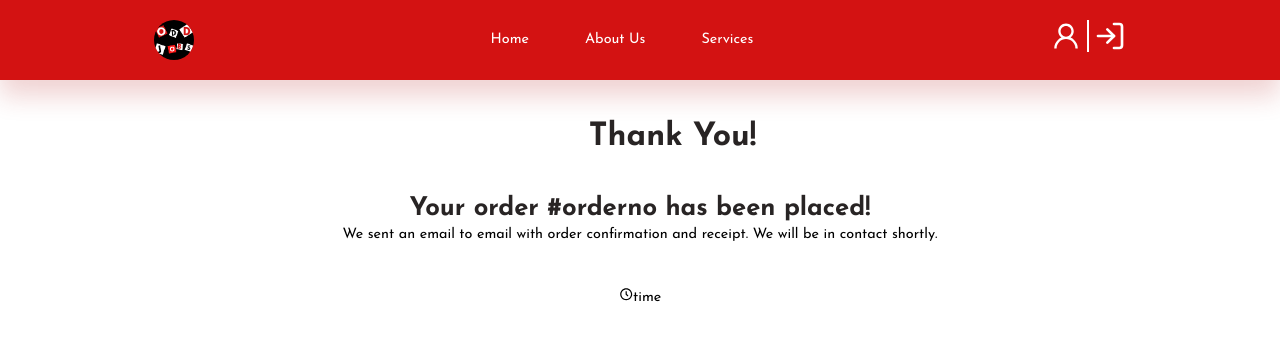
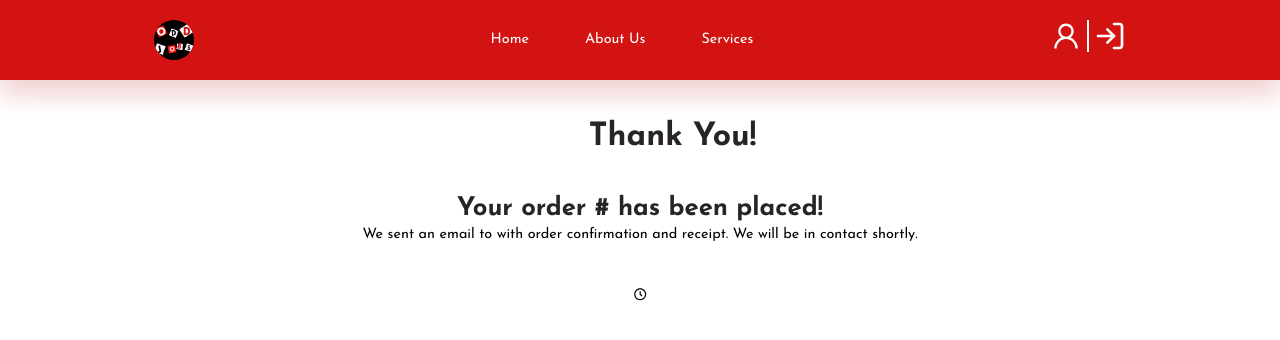
Before and after one commit to pan-dya/WADS_Final, a React (Create React App) app in the folder FrontEnd/: page /submitted in a window 1280 px wide. Shown: the top 340 px of the page. Built offline with nearby package versions, Linux system fonts and the light colour scheme; no server answers.

Commit message:
Finishing Touches

```diff
--- a/FrontEnd/src/Pages/Complete.js
+++ b/FrontEnd/src/Pages/Complete.js
@@ -7,22 +7,42 @@ import '../Design/Complete.css'
 
 const Complete = () => {
     const [token, setToken] = useState('');
+    const [email, setEmail] = useState('');
     const [expire, setExpire] = useState('');
+    const[userId, setUserId] = useState('');
+    const [serviceId, setServiceId] = useState('');
+    const [time, setTime] = useState('');
     const navigate = useNavigate();
 
     useEffect(()=>{
         refreshToken();
-      },[]);
+        grabServices();
+      },[userId]);
       const refreshToken = async ()=>{
         try {
           const response = await axios.get('http://localhost:5000/token');
           setToken(response.data.accessToken);
           const decoded = jwt_decode(response.data.accessToken);
+          setEmail(decoded.email);
+          setUserId(decoded.userId);
           setExpire(decoded.exp);
         } catch (error) {
             if(error.response){
               navigate("/login");
             }
+        }
+      }
+
+      const grabServices = async()=>{
+        try {
+          const response = await axios.get(`http://localhost:5000/services/${userId}`);
+          const userAddress = response.data;
+          const id = userAddress.id;
+          const updatedAt = userAddress.updatedAt;
+          setServiceId(id);
+          setTime(updatedAt);
+        } catch (error) {
+          console.log(error);
         }
       }
 
@@ -40,16 +60,17 @@ const Complete = () => {
           return Promise.reject(error);
       });
 
+
   return (
     <div>
       <div className='padding'></div>
       <h2 className='page-title'>Thank You!</h2>
         <div className='wrapper-complete'>
-              <h3>Your order #orderno has been placed!</h3>
-              <p>We sent an email to email with order confirmation and receipt. We will be in contact shortly.</p>
+              <h3>Your order #{serviceId} has been placed!</h3>
+              <p>We sent an email to {email} with order confirmation and receipt. We will be in contact shortly.</p>
               <div className='time-placed'>
                   <i><BiTimeFive/></i>
-                  <p>time</p>
+                  <p>{time}</p>
               </div>
         </div>
     </div>
--- a/FrontEnd/src/Pages/Service.js
+++ b/FrontEnd/src/Pages/Service.js
@@ -15,9 +15,6 @@ const Service = ({selectedService}) => {
   const [token, setToken] = useState('');
   const[userId, setUserId] = useState('');
   const [expire, setExpire] = useState('');
-  const [value, setValue] = useState('');
-  const [msg, setMsg] = useState("");
-  const [TOS, setTOS] = useState("");
   const [serviceDetails, setServiceDet] = useState("");
   const navigate = useNavigate();
   useEffect(()=>{
@@ -109,7 +106,6 @@ const Service = ({selectedService}) => {
             </select>
             <textarea onChange={(e)=>setServiceDet(e.target.value)} placeholder="Job Details" class="field" required></textarea>
             <button type="submit" class="sign-btn">Send</button>
-            <p>{msg}</p>
           </div>
         </form>
       </div>
```
Also changed, not shown: 2 other files (tests, documents, lock files or other folders).
